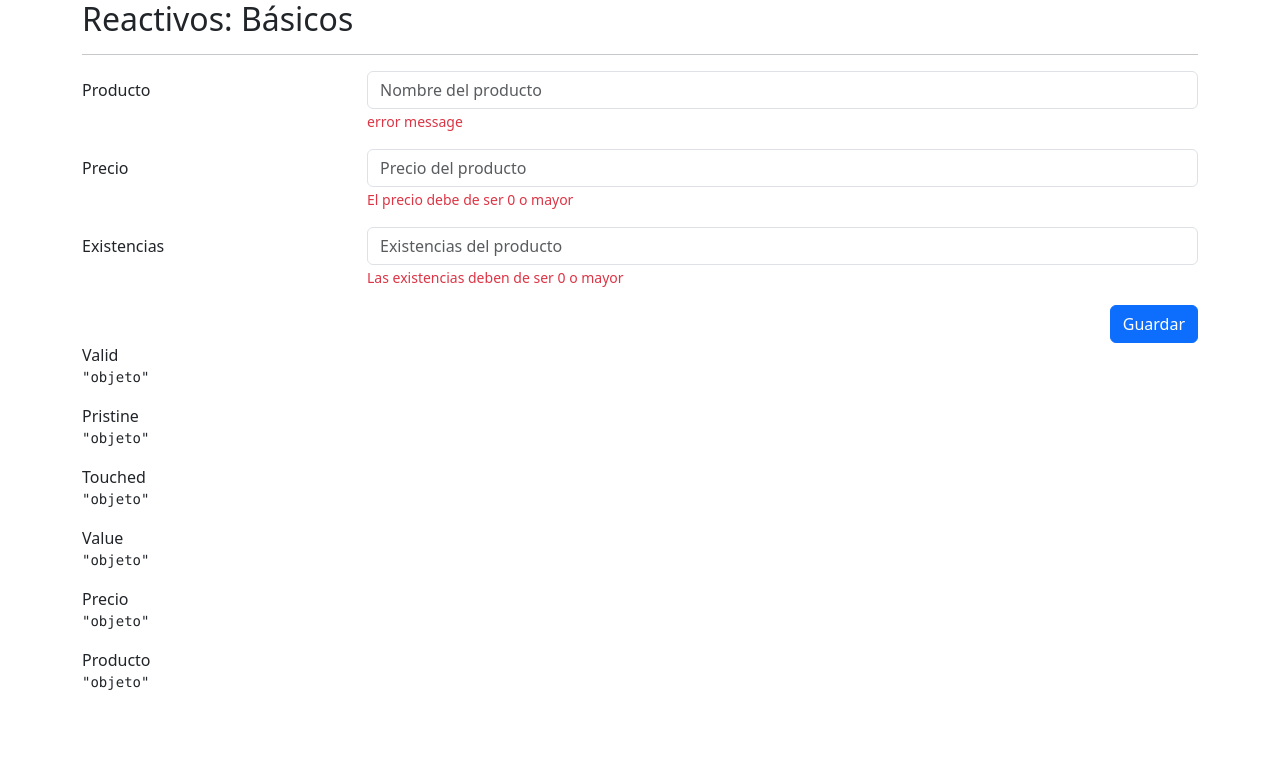
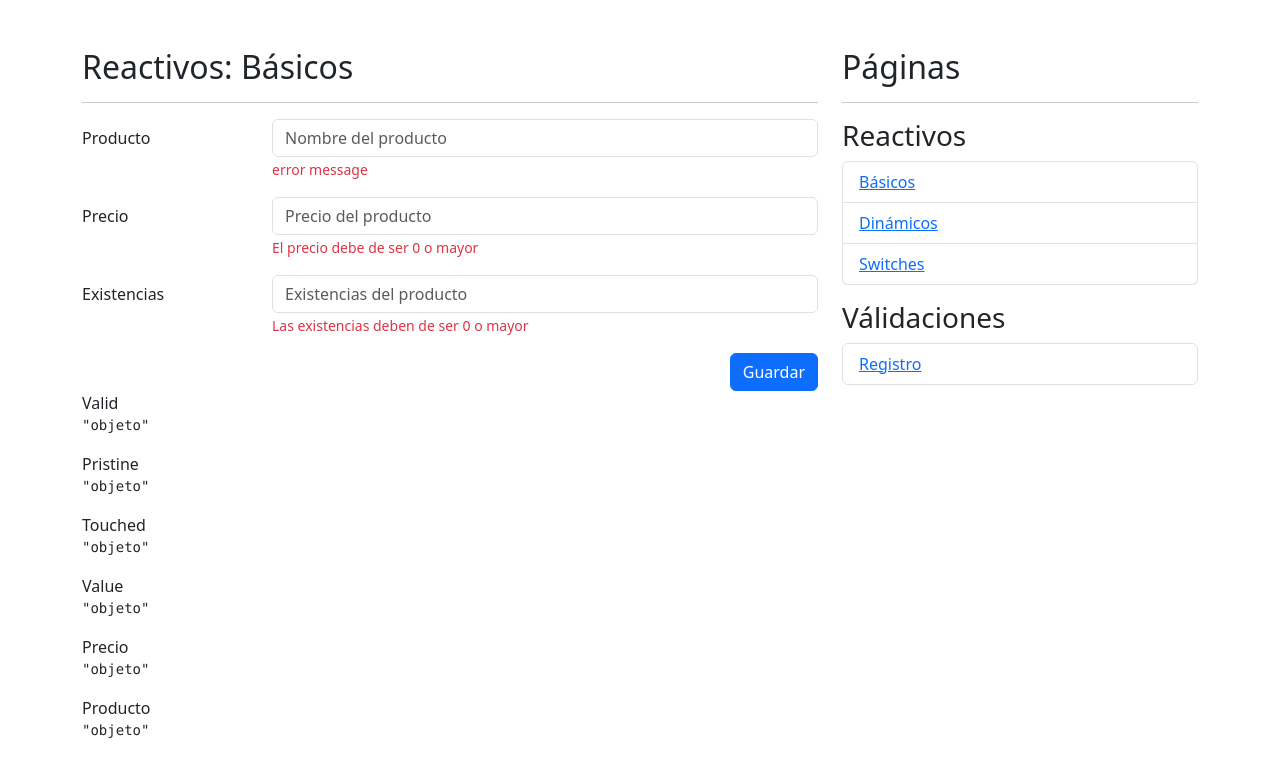
Before and after one commit to jhonnycgarcia/dev-talleres-forms-app, an Angular app: page /reactive/basic in a window 1280 px wide. Shown: the top 776 px of the page. Built offline with nearby package versions, Linux system fonts and the light colour scheme.

Commit message:
Barra de navegación

```diff
--- a/src/app/app.component.html
+++ b/src/app/app.component.html
@@ -1 +1,9 @@
-<router-outlet />
+<div class="row mt-5">
+  <div class="col">
+    <router-outlet />
+  </div>
+
+  <div class="col-12 col-sm-4">
+    <shared-side-menu></shared-side-menu>
+  </div>
+</div>
--- /dev/null
+++ b/src/app/shared/components/sideMenu/sideMenu.component.html
@@ -0,0 +1,32 @@
+<h2>Páginas</h2>
+<hr>
+
+<h3 class="mt-3">Reactivos</h3>
+<ul class="list-group">
+  <li
+    *ngFor="let item of reactiveMenu"
+    class="list-group-item"
+  >
+    <a
+      [routerLink]="item.route"
+      routerLinkActive="active"
+    >
+      {{ item.title }}
+    </a>
+  </li>
+</ul>
+
+<h3 class="mt-3">Válidaciones</h3>
+<ul class="list-group">
+  <li
+    *ngFor="let item of authMenu"
+    class="list-group-item"
+  >
+    <a
+      [routerLink]="item.route"
+      routerLinkActive="active"
+    >
+      {{ item.title }}
+    </a>
+  </li>
+</ul>
--- /dev/null
+++ b/src/app/shared/components/sideMenu/sideMenu.component.ts
@@ -0,0 +1,37 @@
+import { Component } from '@angular/core';
+
+interface MenuItem {
+  title: string;
+  route: string;
+}
+
+@Component({
+  selector: 'shared-side-menu',
+  templateUrl: './sideMenu.component.html',
+  styles: ``,
+})
+export class SideMenuComponent {
+
+  public reactiveMenu: MenuItem[] = [
+    {
+      title: 'Básicos',
+      route: '/reactive/basic'
+    },
+    {
+      title: 'Dinámicos',
+      route: '/reactive/dynamic'
+    },
+    {
+      title: 'Switches',
+      route: '/reactive/switches'
+    }
+  ];
+
+  public authMenu: MenuItem[] = [
+    {
+      title: 'Registro',
+      route: '/auth/sign-up'
+    }
+  ];
+
+}
```
Also changed, not shown: src/app/shared/shared.module.ts (+10 -2 lines).
